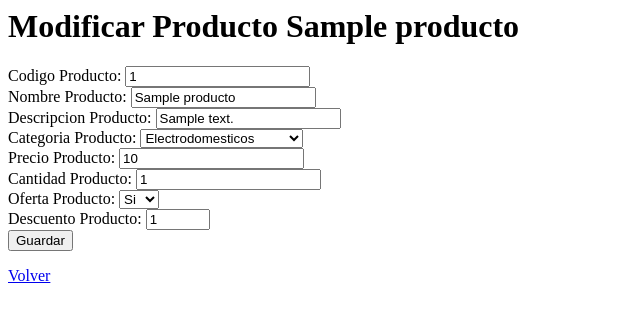
After one commit to DaniloDaniel/MundoFastSPA, a Django app: page /MundoFastWebApp/productos/modificar/1/ in a window 1280 px wide. The commit adds this page. Shown: the top 322 px of the page, without its empty margins (0-640 px from the left). Run offline with Django 3.2, Linux system fonts and the light colour scheme; tables that the repository leaves empty hold one stand-in row (values such as "Sample post").

Commit message:
Creadas Vistas y Templates para modificar, eliminar y oferta de productos.
cambios pequeños al modelo Producto

```diff
--- a/MundoFastSPA/MundoFastWebApp/models.py
+++ b/MundoFastSPA/MundoFastWebApp/models.py
@@ -24,7 +24,7 @@ class Producto(models.Model):
     precioProducto = models.PositiveIntegerField(default=0)
     cantidadProducto = models.PositiveIntegerField(default=0)
     ofertaProducto = models.BooleanField(default=False)
-    descuentoProducto = models.PositiveIntegerField(blank=True, validators=[MaxValueValidator(100)])
+    descuentoProducto = models.PositiveIntegerField(default = 0, validators = [MaxValueValidator(100)])
 
     def __str__(self):
         return self.nombreProducto
--- /dev/null
+++ b/MundoFastSPA/MundoFastWebApp/templates/MundoFastWebApp/Producto/modificarProducto.html
@@ -0,0 +1,43 @@
+<H1>Modificar Producto {{ producto.nombreProducto }}</H1>
+
+{% if error_message %}<p><strong>{{ error_message }}</strong></p>{% endif %}
+
+<form action="{% url 'MundoFastWebApp:modificarproducto' producto.id%}" method="post">
+{% csrf_token %}
+    <label for="codigoProducto">Codigo Producto:</label>
+    <input type="number" name="codigoProducto" id="codigoProducto" value="{{producto.codigoProducto}}" required><br>
+    <label for="nombreProducto">Nombre Producto:</label>
+    <input type="text" name="nombreProducto" id="nombreProducto" value="{{producto.nombreProducto}}" required><br>
+    <label for="descripcionProducto">Descripcion Producto:</label>
+    <input type="text" name="descripcionProducto" id="descripcionProducto" value="{{producto.descripcionProducto}}" required><br>
+    <label for="categoriaProducto">Categoria Producto:</label>
+    <select name="categoriaProducto" id="categoriaProducto">
+        {% for choice,readablechoice in producto.opcionesCategoria %}
+            {% if choice == producto.categoriaProducto %}
+                <option value="{{ choice }}" selected >{{ readablechoice }}</option>
+            {% endif %}
+            <option value="{{ choice }}">{{ readablechoice }}</option>
+        {% endfor %}
+    </select><br>
+    <label for="precioProducto">Precio Producto:</label>
+    <input type="number" name="precioProducto" id="precioProducto" value="{{producto.precioProducto}}" required><br>
+    <label for="cantidadProducto">Cantidad Producto:</label>
+    <input type="number" name="cantidadProducto" id="cantidadProducto" value="{{producto.cantidadProducto}}" required><br>
+    <label for="ofertaProducto">Oferta Producto:</label>
+    <select name="ofertaDropDown">
+        {% if producto.ofertaProducto %}
+            <option value="{{ producto.ofertaProducto }}" selected>Si</option>
+            <option value="False">No</option>
+        {% else %}
+            <option value="{{ producto.ofertaProducto }}" selected>No</option>
+            <option value="True">Si</option>
+        {% endif %}
+    </select><br>
+    <label for="descuentoProducto">Descuento Producto:</label>
+    <input type="number" name="descuentoProducto" id="descuentoProducto" value="{{producto.descuentoProducto}}" min=0 max=100 required><br>
+<input type="submit" value="Guardar">
+</form>
+
+<footer>
+<a href="{% url 'MundoFastWebApp:productos' %}">Volver</a>
+</footer>
--- a/MundoFastSPA/MundoFastWebApp/urls.py
+++ b/MundoFastSPA/MundoFastWebApp/urls.py
@@ -5,8 +5,12 @@ from . import views
 app_name = 'MundoFastWebApp'
 urlpatterns = [
     path('', views.index, name='index'),
+    path('usuarios/', views.usuarios, name='usuarios'),
     path('productos/', views.productos, name='productos'),
     path('productos/crearproducto/', views.crearProducto, name='crearproducto'),
     path('productos/<int:id>/', views.verProducto, name='verproducto'),
-    path('productos/formproducto/', views.formProducto, name='formproducto')
+    path('productos/formproducto/', views.formProducto, name='formproducto'),
+    path('productos/modificar/<int:id>/', views.modificarProducto, name='modificarproducto'),
+    path('productos/eliminar/<int:id>/', views.eliminarProducto, name='eliminarproducto'),
+    path('productos/ofertas/', views.ofertaProducto, name='ofertaproducto')
 ]
--- a/MundoFastSPA/MundoFastWebApp/views.py
+++ b/MundoFastSPA/MundoFastWebApp/views.py
@@ -1,6 +1,7 @@
-from django.shortcuts import get_object_or_404, render
+from django.shortcuts import get_object_or_404, render, render_to_response
 
 # Create your views here.
+from django.db import IntegrityError
 from django.http import HttpResponse, HttpResponseRedirect
 from django.urls import reverse
 from .models import Producto
@@ -9,33 +10,63 @@ from .models import Producto
 def index(request):
     return render(request, 'MundoFastWebApp/index.html')
 
+def usuarios(request):
+    return HttpResponse("usuarios")
+
 def productos(request):
-    listaProducto = Producto.objects.order_by('-codigoProducto')
+    listaProducto = Producto.objects.order_by('-id')
     context = {'listaProducto': listaProducto}
-    return render(request, 'MundoFastWebApp/productos.html', context)
+    return render(request, 'MundoFastWebApp/Producto/productos.html', context)
 
 def verProducto(request, id):
     producto = get_object_or_404(Producto, pk=id)
-    return render(request, 'MundoFastWebApp/verProducto.html', {'producto': producto})
+    return render(request, 'MundoFastWebApp/Producto/verProducto.html', {'producto': producto})
 
 def formProducto(request):
-    return render(request, 'MundoFastWebApp/crearProducto.html')
+    producto = Producto()
+    return render(request, 'MundoFastWebApp/Producto/crearProducto.html', {'producto': producto})
 
 def crearProducto(request):
     try:
         producto = Producto(codigoProducto = request.POST['codigoProducto'], nombreProducto = request.POST['nombreProducto'],
             descripcionProducto = request.POST['descripcionProducto'], categoriaProducto = request.POST['categoriaProducto'],
             precioProducto = request.POST['precioProducto'],cantidadProducto = request.POST['cantidadProducto'],
-            ofertaProducto = request.POST['ofertaProducto'],descuentoProducto = request.POST['descuentoProducto'])
-    except (KeyError, Producto.DoesNotExist):
-        # Redisplay the question voting form.
-        return render(request, 'MundoFastWebApp/crearProducto.html', {
-            'question': question,
-            'error_message': "You didn't select a choice.",
-        })
+            ofertaProducto = request.POST['ofertaDropDown'],descuentoProducto = request.POST['descuentoProducto'])
+    except IntegrityError:
+        return render(request, "MundoFastWebApp/Producto/crearProducto.html", {"error_message": "Dejaste un campo vacío"})
     else:
         producto.save()
         # Always return an HttpResponseRedirect after successfully dealing
         # with POST data. This prevents data from being posted twice if a
         # user hits the Back button.
         return HttpResponseRedirect(reverse('MundoFastWebApp:productos'))
+
+def modificarProducto(request, id):
+    producto = get_object_or_404(Producto, pk=id)
+    if request.method == 'POST':
+        producto.codigoProducto = request.POST['codigoProducto']
+        producto.nombreProducto = request.POST['nombreProducto']
+        producto.descripcionProducto = request.POST['descripcionProducto']
+        producto.categoriaProducto = request.POST['categoriaProducto']
+        producto.precioProducto = request.POST['precioProducto']
+        producto.cantidadProducto = request.POST['cantidadProducto']
+        producto.ofertaProducto = request.POST['ofertaDropDown']
+        producto.descuentoProducto = request.POST['descuentoProducto']
+        producto.save()
+        return HttpResponseRedirect(reverse('MundoFastWebApp:productos'))
+    else:
+        return render(request, 'MundoFastWebApp/Producto/modificarProducto.html', {'producto': producto})
+
+def eliminarProducto(request, id):
+    producto = get_object_or_404(Producto, pk=id)
+    if request.method == 'POST':
+        if 'opcionSi' in request.POST:
+            producto.delete()
+        return HttpResponseRedirect(reverse('MundoFastWebApp:productos'))
+    else:
+        return render(request, 'MundoFastWebApp/Producto/eliminarProducto.html', {'producto': producto})
+
+def ofertaProducto(request):
+    listaProducto = [producto for producto in Producto.objects.all() if producto.ofertaProducto]
+    context = {'listaProducto': listaProducto}
+    return render(request, 'MundoFastWebApp/Producto/ofertaProducto.html', context)
```
Also changed, not shown: MundoFastSPA/MundoFastWebApp/templates/MundoFastWebApp/Producto/crearProducto.html (added, +35 -0 lines), MundoFastSPA/MundoFastWebApp/templates/MundoFastWebApp/Producto/eliminarProducto.html (added, +15 -0 lines), MundoFastSPA/MundoFastWebApp/templates/MundoFastWebApp/Producto/ofertaProducto.html (renamed from MundoFastSPA/MundoFastWebApp/templates/MundoFastWebApp/productos.html, +3 -5 lines), MundoFastSPA/MundoFastWebApp/templates/MundoFastWebApp/Producto/productos.html (added, +19 -0 lines), MundoFastSPA/MundoFastWebApp/templates/MundoFastWebApp/Producto/verProducto.html (renamed from MundoFastSPA/MundoFastWebApp/templates/MundoFastWebApp/verProducto.html, +7 -4 lines), MundoFastSPA/MundoFastWebApp/templates/MundoFastWebApp/crearProducto.html (deleted, +0 -28 lines), MundoFastSPA/MundoFastWebApp/templates/MundoFastWebApp/index.html (+22 -4 lines), MundoFastSPA/MundoFastWebApp/migrations/0002_auto_20190506_1355.py (added), MundoFastSPA/MundoFastWebApp/migrations/0003_auto_20190506_1529.py (added), MundoFastSPA/MundoFastWebApp/migrations/0004_auto_20190506_1530.py (added), MundoFastSPA/MundoFastWebApp/migrations/0005_auto_20190506_1544.py (added).
